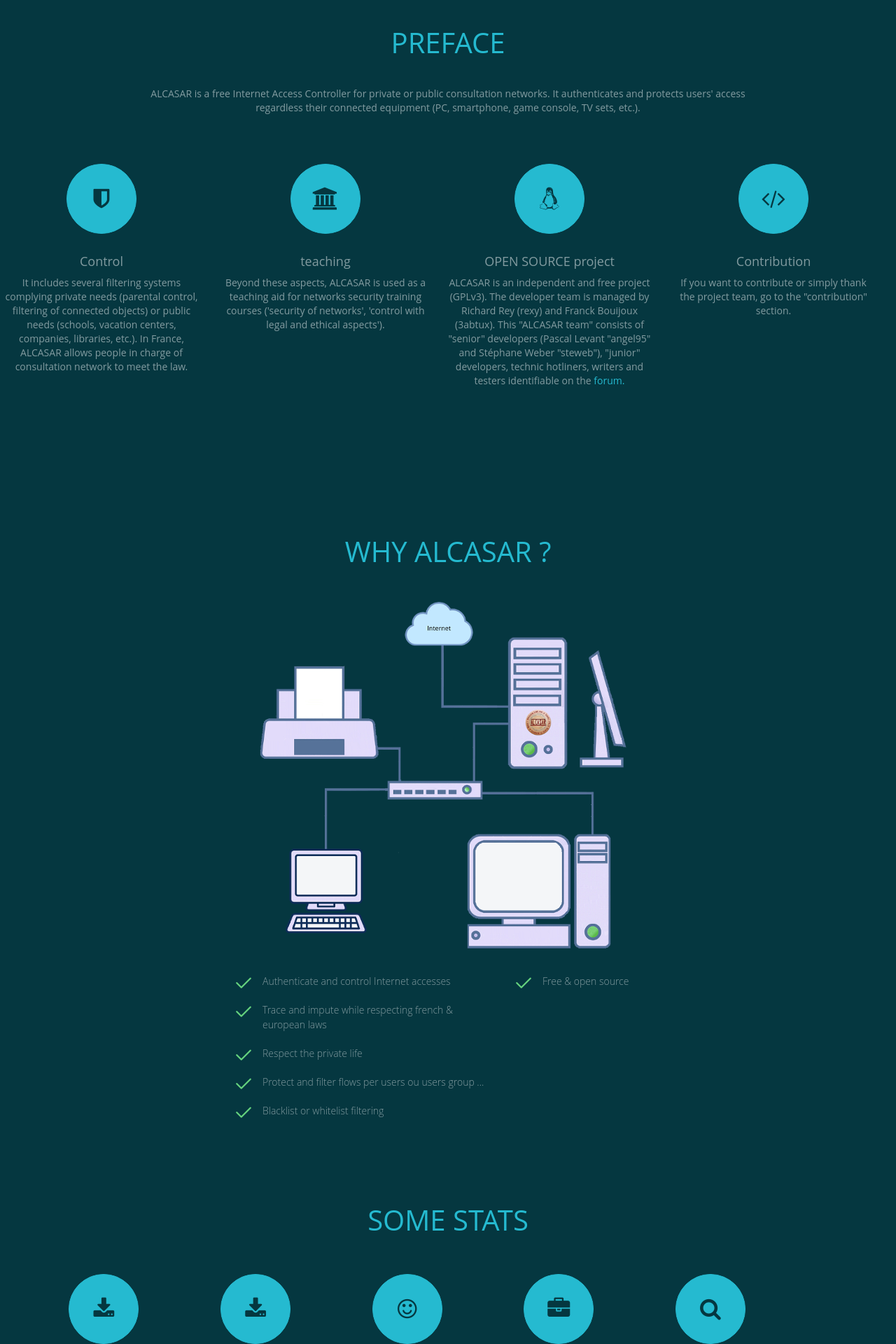
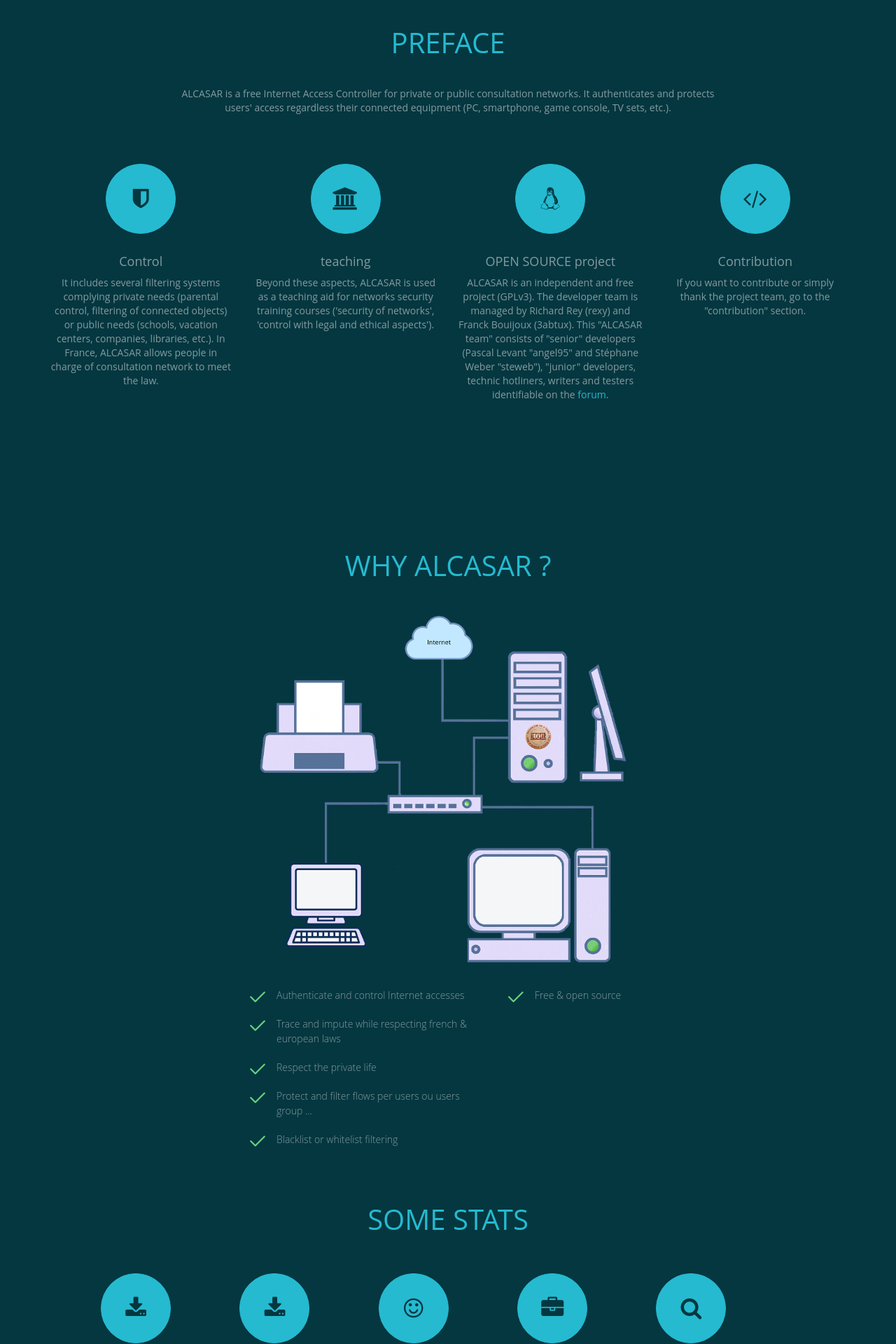
Before and after one commit to rexy74/alcasar.net, a PHP site: page / in a window 1280 px wide. Shown: the part 760-2680 px from the top of the page at 70% size. Run offline with PHP 8.4, Linux system fonts and the light colour scheme; some web fonts are replaced.

Commit message:
Fix homepage structure

```diff
--- a/css/style.css
+++ b/css/style.css
@@ -317,7 +317,7 @@
 	border-radius: 70%;
 }
 
-#whyContainer i.fa {
+#statsContainer i.fa {
 	font-size: 32px;
 	margin-bottom: 20px;
 	transition: all 0.5s;
@@ -829,20 +829,6 @@
 	 font-size: 11px;
 }
 
-.container
-{
-	width: 1203px !important ;
-}
-
-.containerIndex
-{
-	width: 100% !important;
-}
-
-.containerExploitation
-{
-	width: 1100px !important ;
-}
 .imgRight
 {
 	margin :120px 0px 0px 10px !important;
@@ -1154,35 +1140,22 @@
 	margin-bottom: 165px;
 }
 
-.ouimaisnon{
-    width: 10%;
-}
 #whyContainer
 {
 	background: #053740;
 	padding: 100px 0px 60px 0px;
 	width: 100%;
-
-
-}
-
-
-
-#conatainerSoft  {
+}
+
+#conatainerSoft {
 	padding: 100px 0px 584px 0px;
 	background: #053740;
 	margin-right: 15px;margin-left: 15px;
 }
-.paddingStats
-{
-	margin-bottom: 220px;
-}
-#whyContainer .state{
-
-	height: 100% !important;
-	background: #053740;
-}
-
+
+#statsContainer .stats{
+	background: #053740;
+}
 
 #outPopUp {
 
@@ -1200,15 +1173,12 @@
 .paddingDwnld
 {
 	margin-left: 7px !important;
-
-}
-
+}
 
 .resizeContainer
 {
 	margin-left: 595px;
 	margin-top: -623px;
-
 }
 
 .centerbar
@@ -1421,7 +1391,7 @@
 	background: #053740;
 }
 
-/*  some state */
+/*  some stats */
 #gtco-counter .display-tc,
 .gtco-cover .display-tc {
   display: table-cell !important;
@@ -1470,10 +1440,7 @@
 }
 
 .gtco-section {
-  padding: 7em 0;
   clear: both;
-  margin-top: 70px;
-
 }
 
 @media screen and (max-width: 768px) {
@@ -1484,7 +1451,7 @@
   #gtco-subscribe,
   #gtco-footer,
   #gtco-faq,
-   {
+  {
     padding: 3em 0;
   }
 }
@@ -1507,14 +1474,13 @@
   z-index: 10;
 }
 
-
-.fixState
+.fixStat
 {
 	margin-left: 40px;
 	margin-top: 44px;
 }
 
-.iconState
+.iconStat
 {
 	margin-right: 10px;
 	left: 5px;
--- a/footer.php
+++ b/footer.php
@@ -1,5 +1,3 @@
-
-
   <script type="text/javascript" src="/js/jquery.1.11.1.js"></script>
   <script type="text/javascript" src="/js/bootstrap.js"></script>
   <script type="text/javascript" src="/js/SmoothScroll.js"></script>
--- a/header.php
+++ b/header.php
@@ -46,7 +46,7 @@
 <body id="page-top" data-spy="scroll" data-target=".navbar-fixed-top">
 <!-- Navigation -->
 <nav id="menu" class="navbar navbar-default navbar-fixed-top">
-  <div class="containerIndex">
+  <div class="container-fluid">
     <!-- Brand and toggle get grouped for better mobile display -->
     <div class="navbar-header">
       <button type="button" class="navbar-toggle collapsed" data-toggle="collapse" data-target="#bs-example-navbar-collapse-1"><span class="sr-only">Toggle navigation</span><span class="icon-bar"></span><span class="icon-bar"></span><span class="icon-bar"></span></button>
--- a/index.php
+++ b/index.php
@@ -1,5 +1,4 @@
 <?php
-
 
 $basepath = "root";
 require "header.php";
@@ -24,9 +23,9 @@
 
 <!-- Header -->
 <header id="header">
+  <div class="fluid-container">
     <div class="intro text-center">
       <div class="overlay">
-      <div class="containerIndex">
           <div class="intro-text">
             <h1><?= $file_content['welcome'] ?> <span class="brand">ALCASAR</span></h1>
             <p><?= $file_content['slogan'] ?> </p>
@@ -37,45 +36,50 @@
   </div>
 </header>
 
+<div class="container">
   <!-- Services Section -->
   <div id="servicesIndex" class="text-center">
-  <div class="containerIndex">
+    <div class="row">
       <div class="col-md-8 col-md-offset-2 section-title">
         <h2><?= $file_content['num_1'] ?></h2>
         <p><?= $file_content['num_2'] ?></p>
       </div>
-    <div class="row" style=" width: 100% !important">
-      <div class="col-xs-6 col-md-3"> <i class="fa fa-shield"></i>
+      <div class="col-md-2"></div>
+    </div>
+    <div class="row">
+      <div class="col-sm-3"> <i class="fa fa-shield"></i>
         <h4><?= $file_content['num_3'] ?> </h4>
         <p><?= $file_content['num_4'] ?></p>
       </div>
-      <div class="col-xs-6 col-md-3"> <i class="fa fa-university"></i>
+      <div class="col-sm-3"> <i class="fa fa-university"></i>
         <h4><?= $file_content['num_5'] ?></h4>
         <p><?= $file_content['num_6'] ?></p>
       </div>
-      <div class="col-xs-6 col-md-3"> <i class="fa fa-linux"></i>
+      <div class="col-sm-3"> <i class="fa fa-linux"></i>
         <h4><?= $file_content['num_7'] ?></h4>
         <p><?= $file_content['num_8'] ?> <a href="http://adullact.net/projects/alcasar/" class="colorBlue"> forum. </a></p>
       </div>
-      <div class="col-xs-6 col-md-3"> <i class="fa fa-code"></i>
+      <div class="col-sm-3"> <i class="fa fa-code"></i>
         <h4><?= $file_content['num_9'] ?></h4>
         <p><?= $file_content['num_10'] ?></p>
       </div>
     </div>
   </div>
-</div>
 
   <div id="whyContainer">
-    <div class="text-center" >
-      <h2> <?= $file_content['why'] ?></h2>
+    <div class="row">
+      <div class="text-center">
+        <h2><?= $file_content['why'] ?></h2>
         <picture>
           <source srcset="/img/infrastructure_small.png" media="(max-width: 600px)">
           <source srcset="/img/infrastructure.png" media="(max-width: 1500px)">
-          <img src="/img/infrastructure.png" class="" alt="components" style="width:auto;">
+          <img src="/img/infrastructure.png" class="" alt="components">
         </picture>
+      </div>
     </div>
 
     <div id="outPopUp">
+      <div class="row">
         <div class="col-md-5">
           <ul class="why-li">
             <?php
@@ -104,19 +108,18 @@
             <?php endif;?>
           </ul>
         </div>
+        <div class="col-md-2"></div>
+      </div>
+    </div>
   </div>
 
-</div>
-
-
-<!-- Some state -->
-<div id="whyContainer" class="paddingStats" >
-  <div id="gtco-counter" class="gtco-section state">
-
+  <!-- Some stats -->
+  <div id="statsContainer">
+    <div class="row">
+      <div id="gtco-counter" class="gtco-section stats">
         <h2><?= $file_content['someState'] ?></h2>
-        <div class="fixState">
-
-        <div class="col-md-2 col-sm-6 animate-box iconState" data-animate-effect="fadeInLeft">
+        <div class="fixStat">
+          <div class="col-md-2 animate-box iconStat" data-animate-effect="fadeInLeft">
             <div class="feature-center">
               <span class="icon">
                 <i class="fa fa-download"></i>
@@ -124,12 +127,10 @@
               <?php
                echo '<span class="counter js-counter" data-from="0" data-to="'.$file_content['nb_downloadTarball'].'" data-speed="5000" data-refresh-interval="50">1</span>';
                 ?>
-
               <span class="counter-label"> <t class="colorBlue"> <?= $file_content['downloadTarball'] ?> </t></span>
-
             </div>
           </div>
-        <div class="col-md-2 col-sm-6 animate-box iconState" data-animate-effect="fadeInLeft">
+          <div class="col-md-2 animate-box iconStat" data-animate-effect="fadeInLeft">
             <div class="feature-center">
               <span class="icon">
                 <i class="fa fa-download"></i>
@@ -137,12 +138,10 @@
               <?php
                echo '<span class="counter js-counter" data-from="0" data-to="'.$file_content['downloadDoc'].'" data-speed="5000" data-refresh-interval="50">1</span>';
                 ?>
-
               <span class="counter-label "> <t class="colorBlue"> documentations </t></span>
-
             </div>
           </div>
-        <div class="col-md-2 col-sm-6 animate-box iconState" data-animate-effect="fadeInLeft">
+          <div class="col-md-2 animate-box iconStat" data-animate-effect="fadeInLeft">
             <div class="feature-center">
               <span class="icon">
                 <i class="fa fa-smile-o"></i>
@@ -151,8 +150,7 @@
               <span class="counter-label"> <t class="colorBlue" >Happy Clients </t></span>
             </div>
           </div>
-
-        <div class="col-md-2 col-sm-6 animate-box iconState" data-animate-effect="fadeInLeft">
+          <div class="col-md-2 animate-box iconStat" data-animate-effect="fadeInLeft">
             <div class="feature-center">
               <span class="icon">
                 <i class="fa fa-briefcase"></i>
@@ -161,8 +159,7 @@
               <span class="counter-label"> <t class="colorBlue" >  <?= $file_content['donate'] ?> </t></span>
             </div>
           </div>
-
-          <div class="col-md-2 col-sm-6 animate-box iconState"  data-animate-effect="fadeInLeft">
+          <div class="col-md-2 animate-box iconStat"  data-animate-effect="fadeInLeft">
             <div class="feature-center">
               <span class="icon">
                 <i class="fa fa-search"></i>
@@ -173,11 +170,13 @@
 
               <span class="counter-label"> <t class="colorBlue" >  <?= $file_content['Visitor'] ?> </t></span>
             </div>
+            <div class="col-md-2"></div>
           </div>
         </div>
       </div>
     </div>
-
+  </div>
+</div>
 <?php
 
 require "footer.php";
```
Lines whose indentation alone changed are shown as unchanged.
